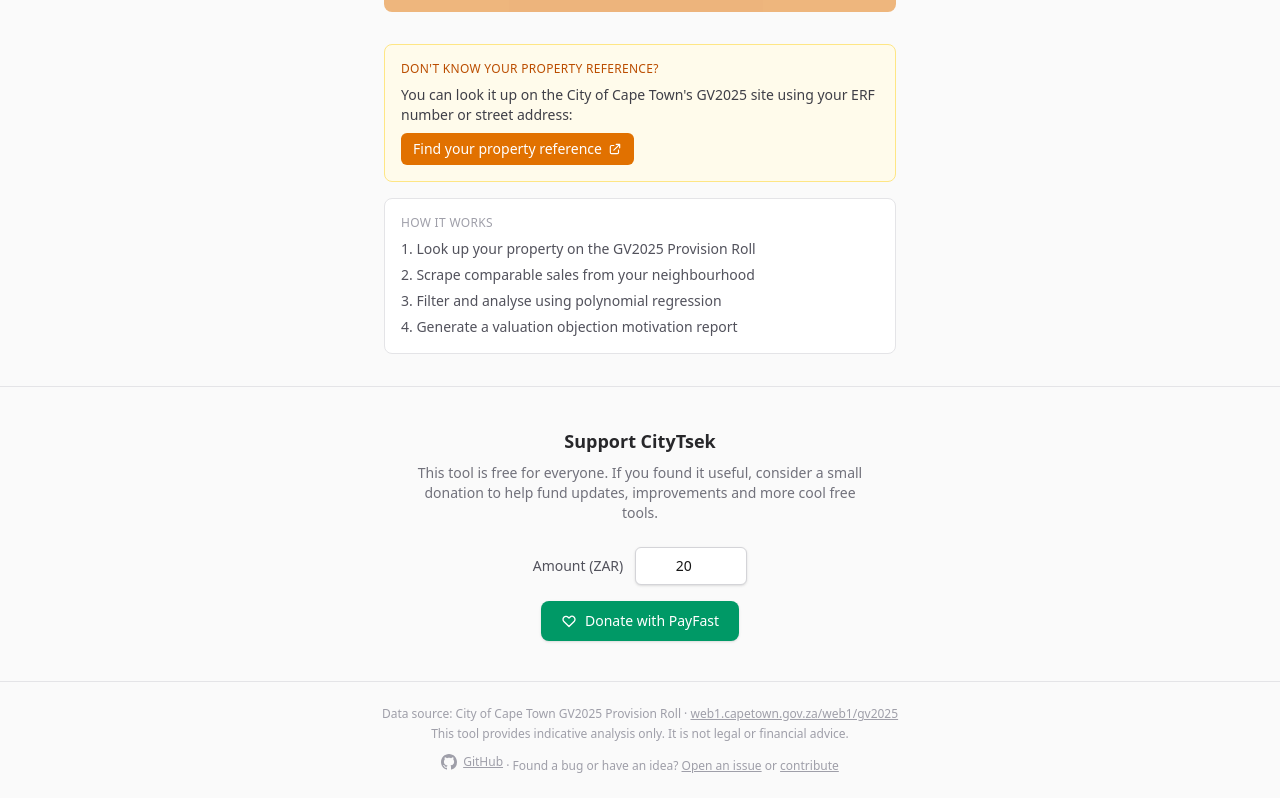
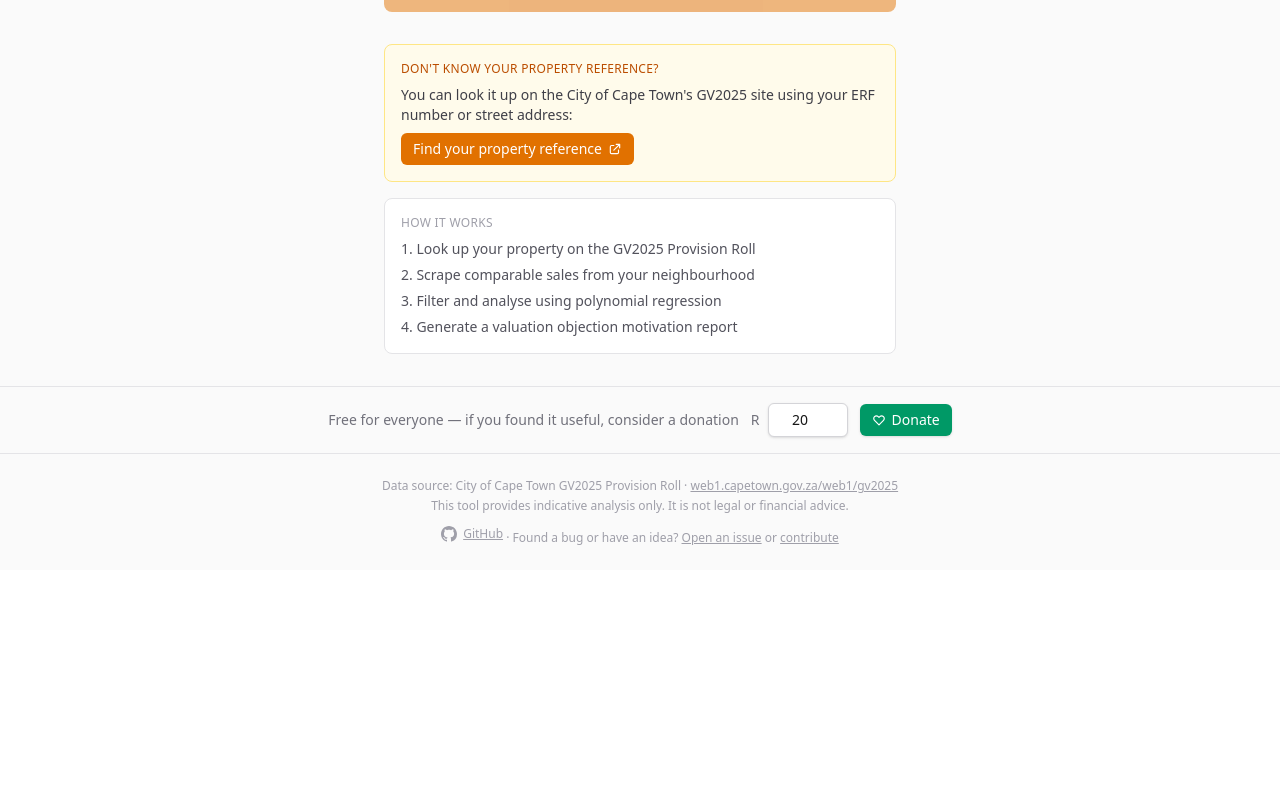
Before and after one commit to pelicarno/citytsek, a Next.js app: page / in a window 1280 px wide. Shown: the part 625-1423 px from the top of the page. After the commit the page ends 1195 px from the top, so only its background shows below. Built offline with nearby package versions, Linux system fonts and the light colour scheme.

Commit message:
Layout tweaks

```diff
--- a/app/page.tsx
+++ b/app/page.tsx
@@ -236,13 +236,13 @@ export default function Home() {
                   that the City will accept its output or change your valuation.
                 </li>
                 <li>
-                  This is a <strong>vibe-coded</strong> project — results have not been
-                  independently verified and may not be 100% correct.
-                </li>
-                <li>
                   <strong>Sectional titles are not supported.</strong> This tool only works for
                   freehold properties — flats, apartments, and other sectional title units will not
                   produce meaningful results.
+                </li>
+                <li>
+                  This is a <strong>vibe-coded</strong> project — results have not been
+                  independently verified and may not be 100% correct.
                 </li>
               </ul>
             </div>
@@ -554,20 +554,13 @@ export default function Home() {
         )}
       </main>
 
-      {/* Donate */}
-      <section className="border-t border-zinc-200 py-10 dark:border-zinc-800">
-        <div className="mx-auto max-w-4xl px-4 text-center">
-          <h2 className="text-lg font-semibold text-zinc-800 dark:text-zinc-100">
-            Support CityTsek
-          </h2>
-          <p className="mx-auto mt-2 max-w-md text-sm text-zinc-500 dark:text-zinc-400">
-            This tool is free for everyone. If you found it useful, consider a small donation to
-            help fund updates, improvements and more cool free tools.
-          </p>
+      {/* Donate — only on start and results pages */}
+      {(state.phase === "input" || state.phase === "results") && (
+        <section className="border-t border-zinc-200 py-4 dark:border-zinc-800">
           <form
             action="https://payment.payfast.io/eng/process"
             method="post"
-            className="mt-6 inline-flex flex-col items-center gap-4"
+            className="mx-auto flex max-w-4xl flex-wrap items-center justify-center gap-3 px-4"
           >
             <input type="hidden" name="cmd" value="_paynow" />
             <input type="hidden" name="receiver" value="26316837" />
@@ -584,12 +577,13 @@ export default function Home() {
             />
             <input type="hidden" name="item_name" value="Donate" />
 
-            <div className="flex items-center gap-3">
-              <label
-                htmlFor="PayFastAmount"
-                className="text-sm font-medium text-zinc-600 dark:text-zinc-300"
-              >
-                Amount (ZAR)
+            <span className="text-sm text-zinc-500 dark:text-zinc-400">
+              Free for everyone — if you found it useful, consider a donation
+            </span>
+
+            <div className="flex items-center gap-2">
+              <label htmlFor="PayFastAmount" className="text-sm text-zinc-500 dark:text-zinc-400">
+                R
               </label>
               <input
                 required
@@ -600,16 +594,16 @@ export default function Home() {
                 min="5"
                 placeholder="20.00"
                 defaultValue="20"
-                className="w-28 rounded-md border border-zinc-300 bg-white px-3 py-2 text-center text-sm shadow-sm focus:border-emerald-500 focus:ring-1 focus:ring-emerald-500 focus:outline-none dark:border-zinc-600 dark:bg-zinc-800 dark:text-zinc-100"
+                className="w-20 rounded-md border border-zinc-300 bg-white px-2 py-1.5 text-center text-sm shadow-sm focus:border-emerald-500 focus:ring-1 focus:ring-emerald-500 focus:outline-none dark:border-zinc-600 dark:bg-zinc-800 dark:text-zinc-100"
               />
             </div>
 
             <button
               type="submit"
-              className="inline-flex items-center gap-2 rounded-lg bg-emerald-600 px-5 py-2.5 text-sm font-medium text-white shadow-sm transition hover:bg-emerald-700 focus:ring-2 focus:ring-emerald-500 focus:ring-offset-2 focus:outline-none dark:focus:ring-offset-zinc-900"
+              className="inline-flex items-center gap-1.5 rounded-md bg-emerald-600 px-3 py-1.5 text-sm font-medium text-white shadow-sm transition hover:bg-emerald-700 focus:ring-2 focus:ring-emerald-500 focus:ring-offset-2 focus:outline-none dark:focus:ring-offset-zinc-900"
             >
               <svg
-                className="h-4 w-4"
+                className="h-3.5 w-3.5"
                 fill="none"
                 stroke="currentColor"
                 strokeWidth={2}
@@ -621,11 +615,11 @@ export default function Home() {
                   d="M4.318 6.318a4.5 4.5 0 000 6.364L12 20.364l7.682-7.682a4.5 4.5 0 00-6.364-6.364L12 7.636l-1.318-1.318a4.5 4.5 0 00-6.364 0z"
                 />
               </svg>
-              Donate with PayFast
+              Donate
             </button>
           </form>
-        </div>
-      </section>
+        </section>
+      )}
 
       {/* Footer */}
       <footer className="border-t border-zinc-200 py-6 dark:border-zinc-800">
```
